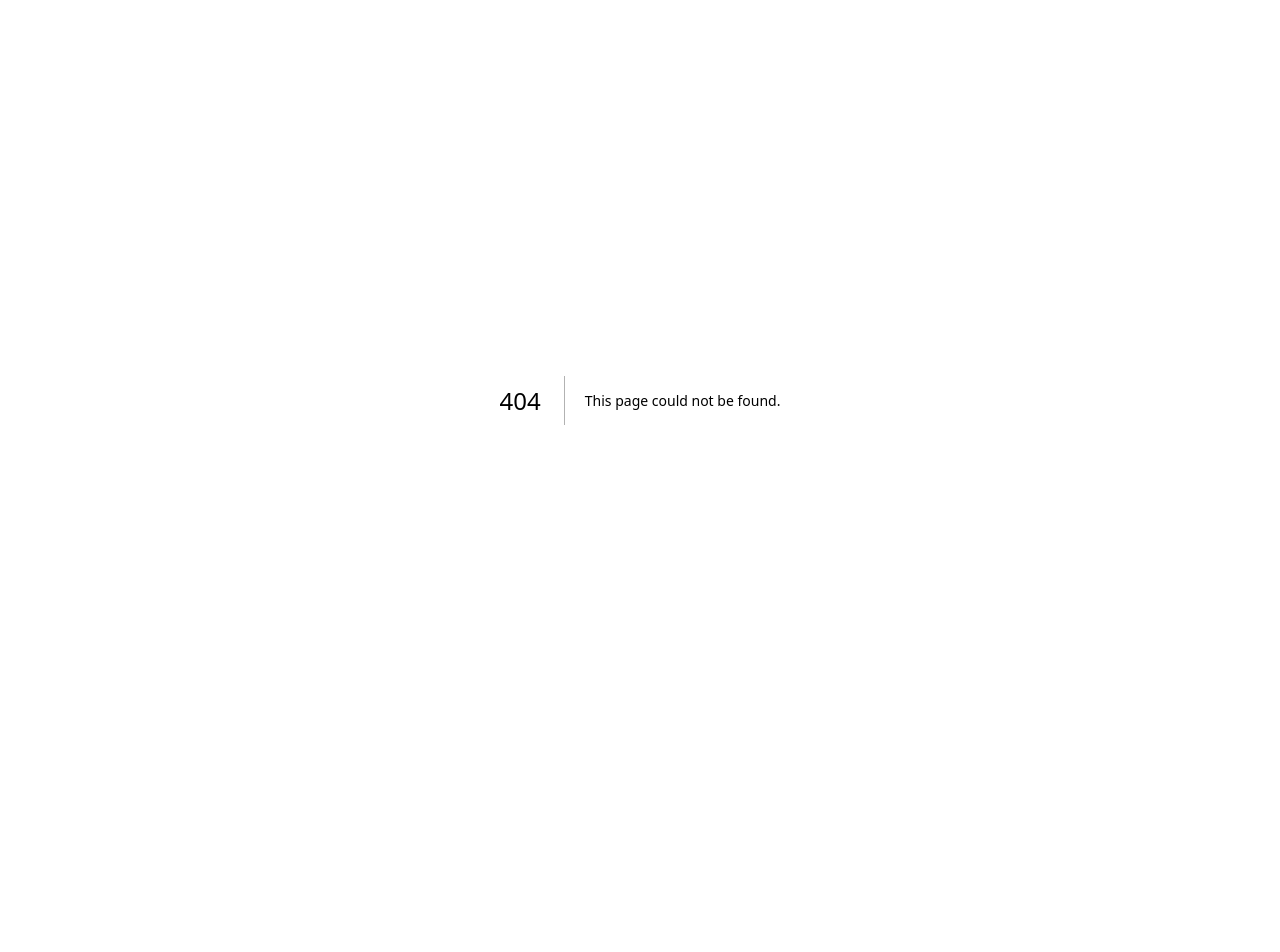
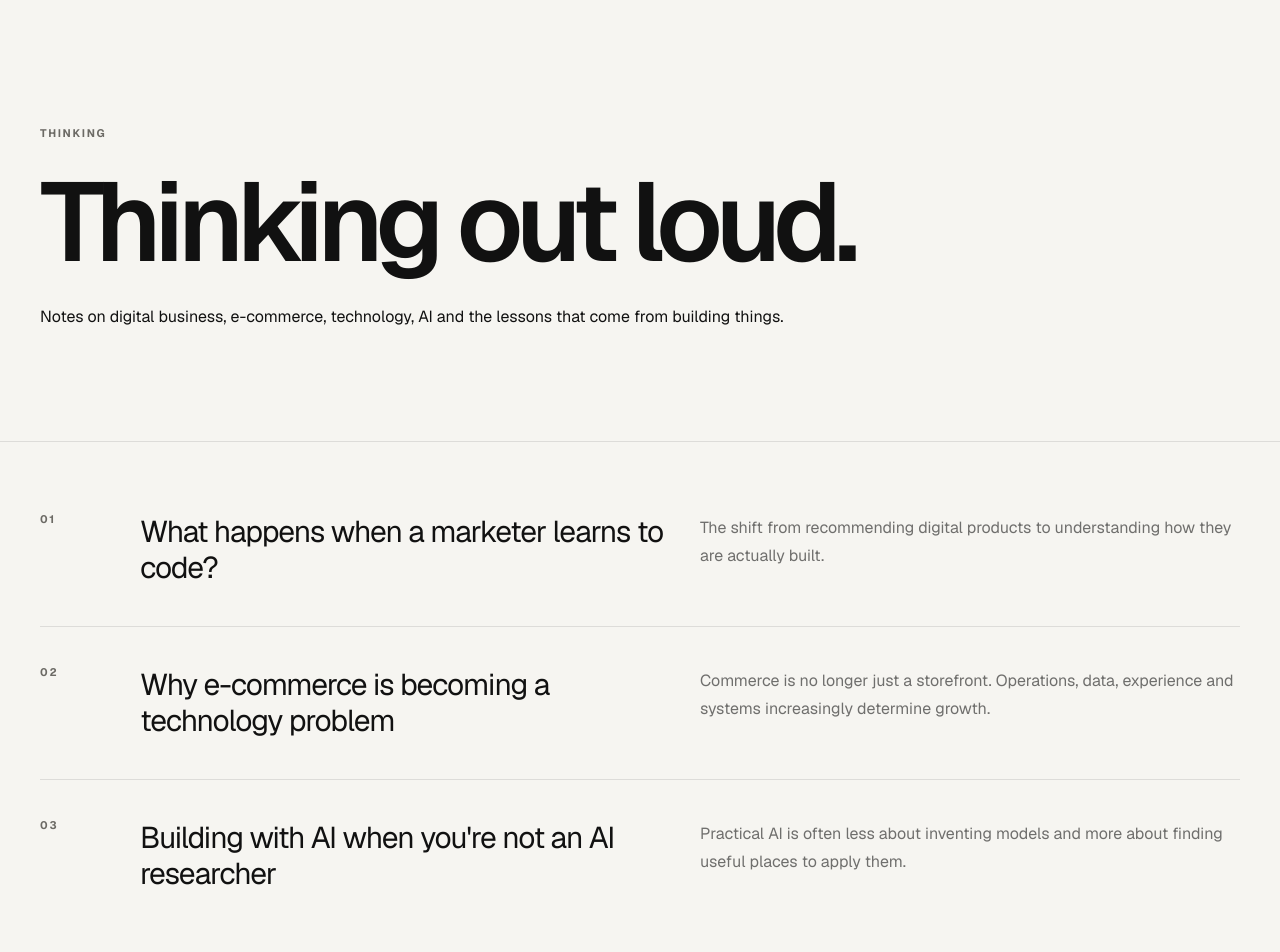
Before and after one commit to asadhaye/creative-portfolio, a Next.js app: page /thinking in a window 1280 px wide. Before the commit this address had no page. Shown: the top 952 px of the page. Before the commit the page ends 800 px from the top, so only its background shows below. Built offline with nearby package versions, Linux system fonts and the light colour scheme.

Commit message:
Add Thinking page and editorial notes

```diff
--- /dev/null
+++ b/app/thinking/page.tsx
@@ -0,0 +1,8 @@
+export const metadata = { title: "Thinking — Muhammad Asad Haye", description: "Notes on digital business, e-commerce, technology and AI." };
+
+const notes = [
+  ["01", "What happens when a marketer learns to code?", "The shift from recommending digital products to understanding how they are actually built."],
+  ["02", "Why e-commerce is becoming a technology problem", "Commerce is no longer just a storefront. Operations, data, experience and systems increasingly determine growth."],
+  ["03", "Building with AI when you're not an AI researcher", "Practical AI is often less about inventing models and more about finding useful places to apply them."],
+];
+export default function ThinkingPage() { return <main className="pt-32"><section className="container-page pb-20 md:pb-28"><p className="eyebrow">Thinking</p><h1 className="display mt-8 max-w-5xl">Thinking out loud.</h1><p className="lede mt-8 max-w-3xl">Notes on digital business, e-commerce, technology, AI and the lessons that come from building things.</p></section><section className="border-y border-black/10"><div className="container-page py-8">{notes.map(([n, title, desc]) => <article key={n} className="grid gap-5 border-b border-black/10 py-10 last:border-0 md:grid-cols-[80px_1fr_1fr] md:items-start"><span className="eyebrow">{n}</span><h2 className="text-3xl tracking-[-.035em]">{title}</h2><p className="text-base leading-7 text-black/55">{desc}</p></article>)}</div></section></main>; }
```
